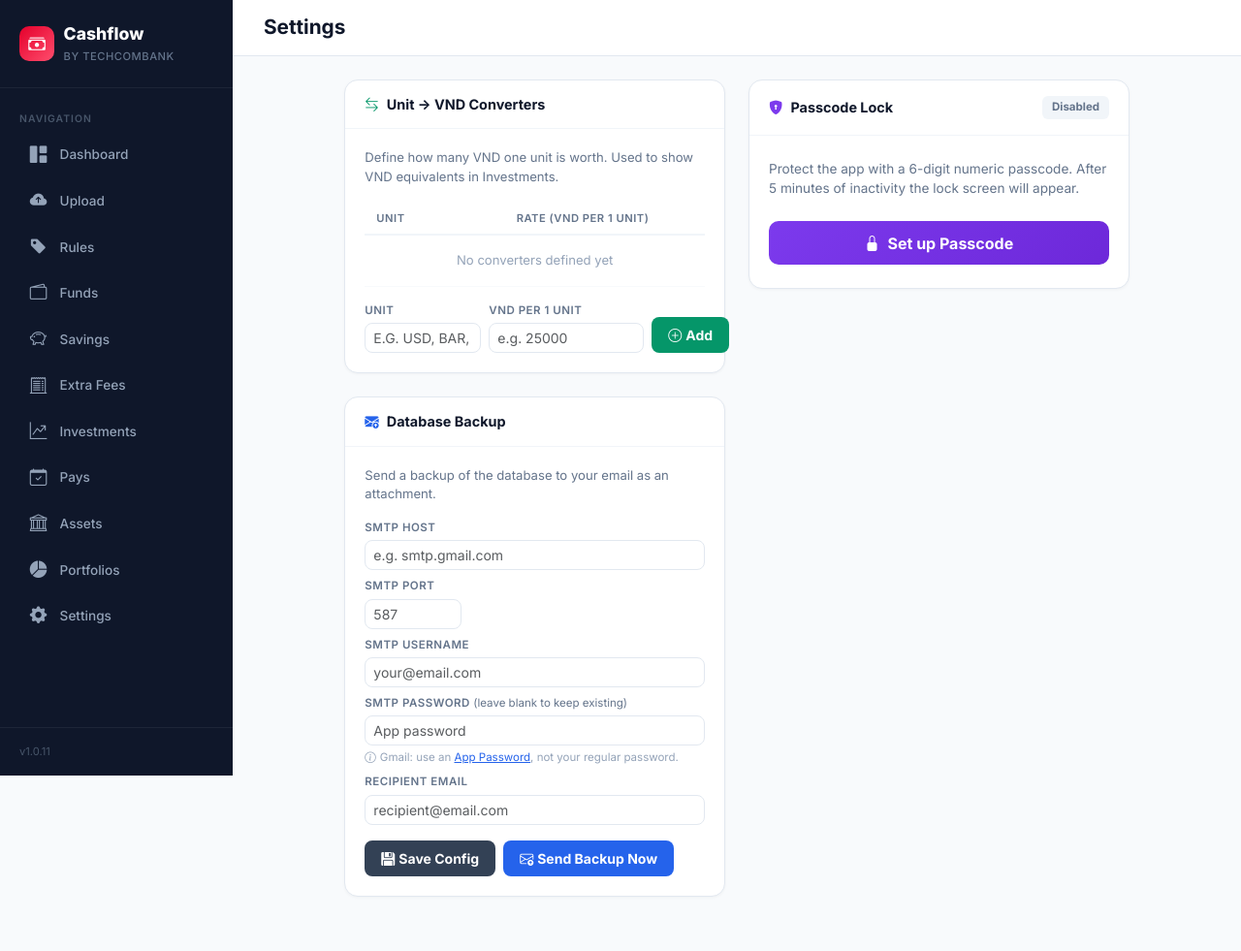
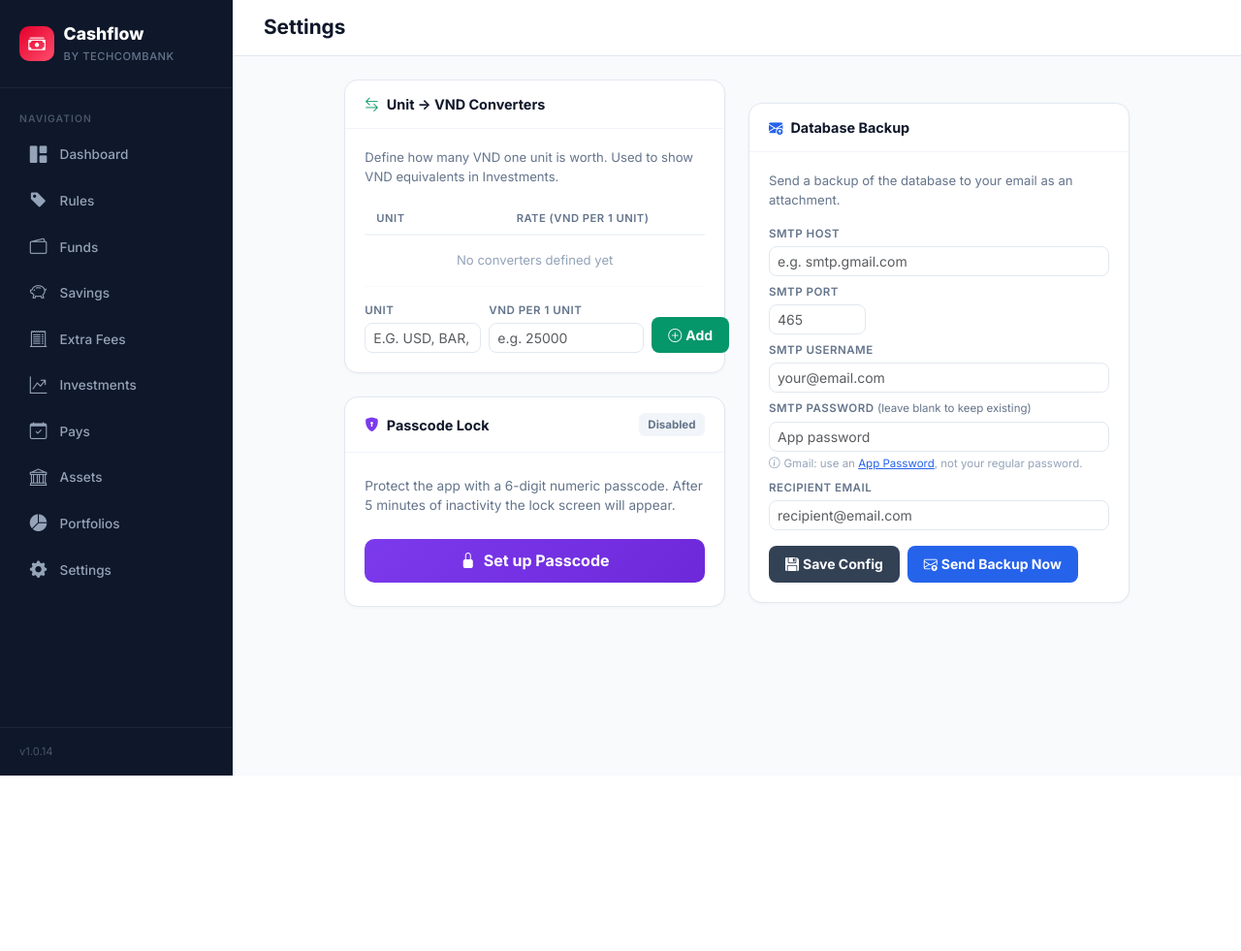
Before and after one commit to hoangdieuctu/cashflow, a Python web app: template src/cashflow/web/templates/settings.html in a window 1280 px wide. Shown: the whole page at 97% size. After the commit the page ends 800 px from the top, so only its background shows below. Run offline with Jinja, Linux system fonts and the light colour scheme; the template is opened without the code that fills it, so the values that code supplies are empty.

Commit message:
Release v1.0.14
- Fix backup DB path in Docker (use app config instead of hardcoded path)
- Settings: move Passcode Lock to bottom-left, Database Backup to right column
- Dashboard: move Upload to topbar button, remove from sidebar
- Update project description to "Cashflow"

```diff
--- a/pyproject.toml
+++ b/pyproject.toml
@@ -4,8 +4,8 @@ build-backend = "setuptools.build_meta"
 
 [project]
 name = "cashflow"
-version = "1.0.13"
-description = "Cashflow – credit card PDF statement parser"
+version = "1.0.14"
+description = "Cashflow"
 requires-python = ">=3.10"
 dependencies = [
     "PyMuPDF>=1.24",
--- a/src/cashflow/__init__.py
+++ b/src/cashflow/__init__.py
@@ -1,3 +1,3 @@
 """Techcombank credit card PDF statement parser."""
 
-__version__ = "1.0.13"
+__version__ = "1.0.14"
--- a/src/cashflow/web/routes.py
+++ b/src/cashflow/web/routes.py
@@ -100,7 +100,6 @@ def send_backup():
     from email.mime.text import MIMEText
 
     from cashflow import __version__
-    from cashflow.config import DATABASE_PATH
 
     with _get_repo() as repo:
         smtp_host = repo.get_setting("backup_smtp_host")
@@ -117,7 +116,7 @@ def send_backup():
     try:
         with tempfile.NamedTemporaryFile(suffix=".db", delete=False) as tmp:
             tmp_path = tmp.name
-        shutil.copy2(str(DATABASE_PATH), tmp_path)
+        shutil.copy2(current_app.config["DB_PATH"], tmp_path)
 
         msg = MIMEMultipart()
         msg["From"] = smtp_user
--- a/src/cashflow/web/templates/base.html
+++ b/src/cashflow/web/templates/base.html
@@ -223,9 +223,6 @@
             <a href="{{ url_for('main.index') }}" class="{% if request.endpoint == 'main.index' %}active{% endif %}">
                 <i class="bi bi-grid-1x2-fill"></i> Dashboard
             </a>
-            <a href="{{ url_for('main.upload') }}" class="{% if request.endpoint == 'main.upload' %}active{% endif %}">
-                <i class="bi bi-cloud-arrow-up-fill"></i> Upload
-            </a>
             <a href="{{ url_for('main.rules') }}" class="{% if request.endpoint == 'main.rules' %}active{% endif %}">
                 <i class="bi bi-tag-fill"></i> Rules
             </a>
@@ -269,7 +266,7 @@
                 <i class="bi bi-lock-fill" style="font-size:0.9rem;"></i> Lock Now
             </a>
             {% endif %}
-            v1.0.11
+            v1.0.14
         </div>
     </aside>
 
--- a/src/cashflow/web/templates/dashboard.html
+++ b/src/cashflow/web/templates/dashboard.html
@@ -1,5 +1,9 @@
 {% extends "base.html" %}
-{% block topbar_right %}{% endblock %}
+{% block topbar_right %}
+<a href="{{ url_for('main.upload') }}" class="btn btn-sm" style="background: linear-gradient(135deg, var(--tcb-red), #FF4D6D); color: #fff; border-radius: 8px; font-weight: 700; padding: 0.45rem 1rem; text-decoration: none;">
+    <i class="bi bi-cloud-arrow-up-fill me-1"></i> Upload
+</a>
+{% endblock %}
 
 {% block content %}
 {% if not has_any_statements %}
--- a/src/cashflow/web/templates/settings.html
+++ b/src/cashflow/web/templates/settings.html
@@ -38,49 +38,8 @@
             </div>
         </div>
 
-        <!-- Database Backup -->
-        <div class="card mb-4">
-            <div class="card-header-custom">
-                <h6><i class="bi bi-envelope-arrow-up-fill me-2" style="color:#2563EB;"></i>Database Backup</h6>
-            </div>
-            <div style="padding:1.25rem;">
-                <p style="font-size:0.82rem;color:#64748B;margin-bottom:1rem;">Send a backup of the database to your email as an attachment.</p>
-                <div class="mb-2">
-                    <label style="font-size:0.72rem;font-weight:600;color:#64748B;text-transform:uppercase;letter-spacing:0.5px;display:block;margin-bottom:0.25rem;">SMTP Host</label>
-                    <input type="text" id="smtpHost" value="{{ backup_email_config.smtp_host }}" placeholder="e.g. smtp.gmail.com" class="form-control form-control-sm" style="border-radius:8px;border-color:#E2E8F0;">
-                </div>
-                <div class="mb-2">
-                    <label style="font-size:0.72rem;font-weight:600;color:#64748B;text-transform:uppercase;letter-spacing:0.5px;display:block;margin-bottom:0.25rem;">SMTP Port</label>
-                    <input type="number" id="smtpPort" value="{{ backup_email_config.smtp_port }}" placeholder="587" class="form-control form-control-sm" style="border-radius:8px;border-color:#E2E8F0;width:100px;">
-                </div>
-                <div class="mb-2">
-                    <label style="font-size:0.72rem;font-weight:600;color:#64748B;text-transform:uppercase;letter-spacing:0.5px;display:block;margin-bottom:0.25rem;">SMTP Username</label>
-                    <input type="text" id="smtpUser" value="{{ backup_email_config.smtp_user }}" placeholder="your@email.com" class="form-control form-control-sm" style="border-radius:8px;border-color:#E2E8F0;">
-                </div>
-                <div class="mb-2">
-                    <label style="font-size:0.72rem;font-weight:600;color:#64748B;text-transform:uppercase;letter-spacing:0.5px;display:block;margin-bottom:0.25rem;">SMTP Password <span style="font-weight:400;text-transform:none;letter-spacing:0;">(leave blank to keep existing)</span></label>
-                    <input type="password" id="smtpPass" placeholder="App password" class="form-control form-control-sm" style="border-radius:8px;border-color:#E2E8F0;">
-                    <div style="font-size:0.72rem;color:#94A3B8;margin-top:0.25rem;"><i class="bi bi-info-circle me-1"></i>Gmail: use an <a href="https://myaccount.google.com/apppasswords" target="_blank" style="color:#2563EB;">App Password</a>, not your regular password.</div>
-                </div>
-                <div class="mb-3">
-                    <label style="font-size:0.72rem;font-weight:600;color:#64748B;text-transform:uppercase;letter-spacing:0.5px;display:block;margin-bottom:0.25rem;">Recipient Email</label>
-                    <input type="text" id="backupRecipient" value="{{ backup_email_config.recipient }}" placeholder="recipient@email.com" class="form-control form-control-sm" style="border-radius:8px;border-color:#E2E8F0;">
-                </div>
-                <div style="display:flex;gap:0.5rem;flex-wrap:wrap;">
-                    <button onclick="saveBackupConfig(this)" class="btn btn-sm" style="background:#334155;color:#fff;border-radius:8px;font-weight:700;padding:0.45rem 1rem;">
-                        <i class="bi bi-floppy-fill me-1"></i>Save Config
-                    </button>
-                    <button onclick="sendBackup(this)" class="btn btn-sm" style="background:#2563EB;color:#fff;border-radius:8px;font-weight:700;padding:0.45rem 1rem;">
-                        <i class="bi bi-envelope-arrow-up me-1"></i>Send Backup Now
-                    </button>
-                </div>
-                <div id="backupMsg" style="margin-top:0.75rem;font-size:0.82rem;display:none;"></div>
-            </div>
-        </div>
-
-    </div>
-    <div class="col-lg-5 col-md-7">
-        <div class="card">
+        <!-- Passcode Lock -->
+        <div class="card mt-4">
             <div class="card-header-custom">
                 <h6><i class="bi bi-shield-lock-fill me-2" style="color:#7C3AED;"></i>Passcode Lock</h6>
                 <span id="statusBadge" style="font-size:0.72rem;font-weight:700;padding:0.2rem 0.6rem;border-radius:6px;
@@ -126,6 +85,48 @@
                 </div>
             </div>
         </div>
+
+    </div>
+    <div class="col-lg-5 col-md-7">
+        <div class="card mt-4">
+            <div class="card-header-custom">
+                <h6><i class="bi bi-envelope-arrow-up-fill me-2" style="color:#2563EB;"></i>Database Backup</h6>
+            </div>
+            <div style="padding:1.25rem;">
+                <p style="font-size:0.82rem;color:#64748B;margin-bottom:1rem;">Send a backup of the database to your email as an attachment.</p>
+                <div class="mb-2">
+                    <label style="font-size:0.72rem;font-weight:600;color:#64748B;text-transform:uppercase;letter-spacing:0.5px;display:block;margin-bottom:0.25rem;">SMTP Host</label>
+                    <input type="text" id="smtpHost" value="{{ backup_email_config.smtp_host }}" placeholder="e.g. smtp.gmail.com" class="form-control form-control-sm" style="border-radius:8px;border-color:#E2E8F0;">
+                </div>
+                <div class="mb-2">
+                    <label style="font-size:0.72rem;font-weight:600;color:#64748B;text-transform:uppercase;letter-spacing:0.5px;display:block;margin-bottom:0.25rem;">SMTP Port</label>
+                    <input type="number" id="smtpPort" value="{{ backup_email_config.smtp_port }}" placeholder="465" class="form-control form-control-sm" style="border-radius:8px;border-color:#E2E8F0;width:100px;">
+                </div>
+                <div class="mb-2">
+                    <label style="font-size:0.72rem;font-weight:600;color:#64748B;text-transform:uppercase;letter-spacing:0.5px;display:block;margin-bottom:0.25rem;">SMTP Username</label>
+                    <input type="text" id="smtpUser" value="{{ backup_email_config.smtp_user }}" placeholder="your@email.com" class="form-control form-control-sm" style="border-radius:8px;border-color:#E2E8F0;">
+                </div>
+                <div class="mb-2">
+                    <label style="font-size:0.72rem;font-weight:600;color:#64748B;text-transform:uppercase;letter-spacing:0.5px;display:block;margin-bottom:0.25rem;">SMTP Password <span style="font-weight:400;text-transform:none;letter-spacing:0;">(leave blank to keep existing)</span></label>
+                    <input type="password" id="smtpPass" placeholder="App password" class="form-control form-control-sm" style="border-radius:8px;border-color:#E2E8F0;">
+                    <div style="font-size:0.72rem;color:#94A3B8;margin-top:0.25rem;"><i class="bi bi-info-circle me-1"></i>Gmail: use an <a href="https://myaccount.google.com/apppasswords" target="_blank" style="color:#2563EB;">App Password</a>, not your regular password.</div>
+                </div>
+                <div class="mb-3">
+                    <label style="font-size:0.72rem;font-weight:600;color:#64748B;text-transform:uppercase;letter-spacing:0.5px;display:block;margin-bottom:0.25rem;">Recipient Email</label>
+                    <input type="text" id="backupRecipient" value="{{ backup_email_config.recipient }}" placeholder="recipient@email.com" class="form-control form-control-sm" style="border-radius:8px;border-color:#E2E8F0;">
+                </div>
+                <div style="display:flex;gap:0.5rem;flex-wrap:wrap;">
+                    <button onclick="saveBackupConfig(this)" class="btn btn-sm" style="background:#334155;color:#fff;border-radius:8px;font-weight:700;padding:0.45rem 1rem;">
+                        <i class="bi bi-floppy-fill me-1"></i>Save Config
+                    </button>
+                    <button onclick="sendBackup(this)" class="btn btn-sm" style="background:#2563EB;color:#fff;border-radius:8px;font-weight:700;padding:0.45rem 1rem;">
+                        <i class="bi bi-envelope-arrow-up me-1"></i>Send Backup Now
+                    </button>
+                </div>
+                <div id="backupMsg" style="margin-top:0.75rem;font-size:0.82rem;display:none;"></div>
+            </div>
+        </div>
+
     </div>
 </div>
 
```
